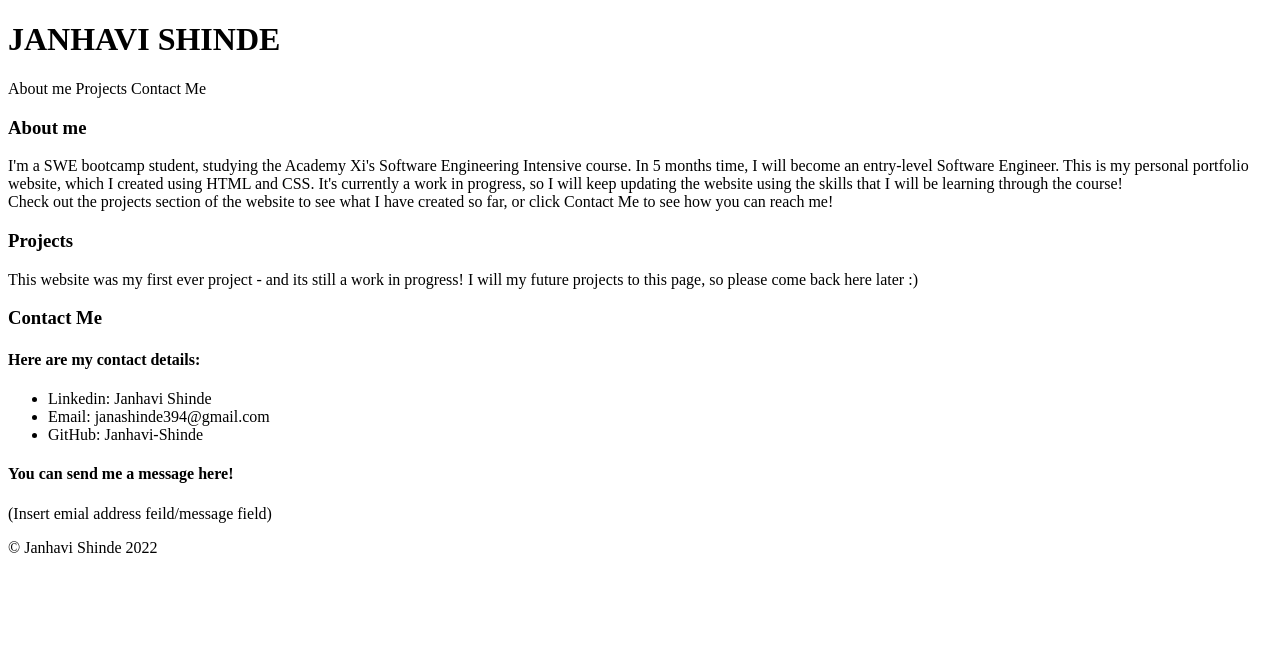
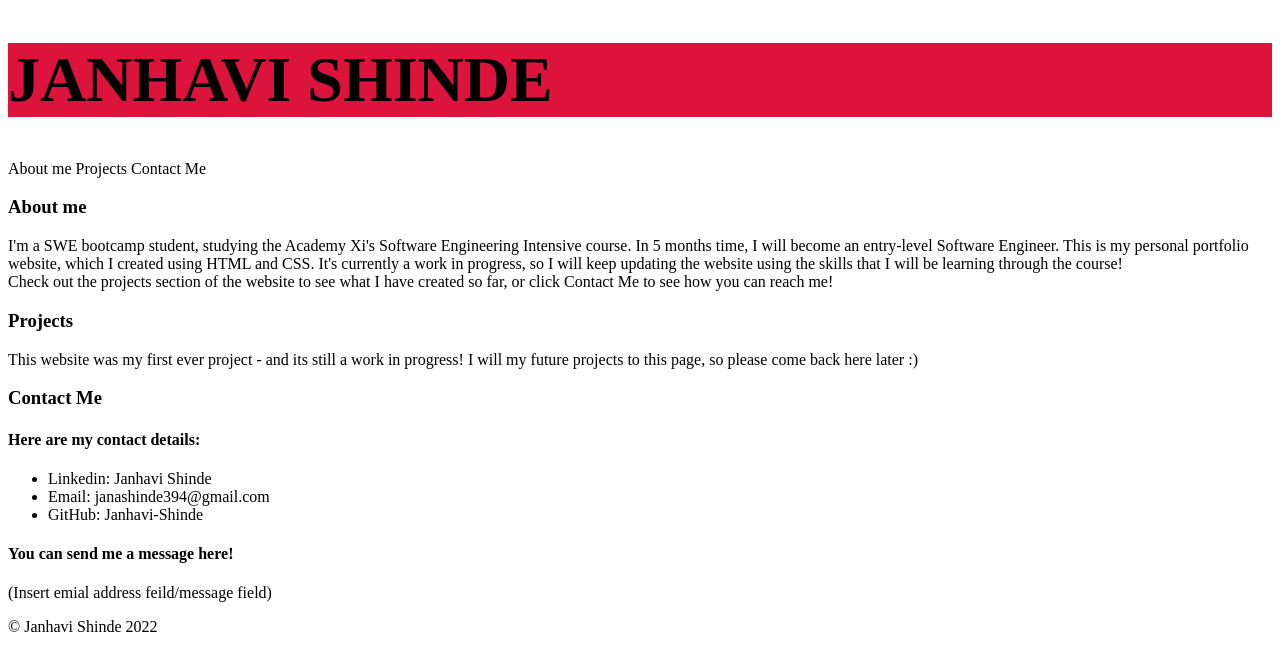
Before and after one commit to Janhavi-Shinde/Portfolio_Website, a plain HTML site: page index.html in a window 1280 px wide. Drawn offline with Linux system fonts and the light colour scheme.

Commit message:
linked css file successfully

```diff
--- a/index.css
+++ b/index.css
@@ -1,6 +1,7 @@
 #header {
    font-size: 32px;
-   color: crimson;
+   background-color: crimson;
    font-style: Arial;
 
+
 }
--- a/index.html
+++ b/index.html
@@ -1,7 +1,7 @@
 <!DOCTYPE html>
 <html lang="en">
 <head>
-    <link rel="index.css">
+    <link rel="stylesheet" type="text/css" href="index.css">
     <meta charset="UTF-8">
     <meta http-equiv="X-UA-Compatible" content="IE=edge">
     <meta name="viewport" content="width=device-width, initial-scale=1.0">
@@ -10,7 +10,7 @@
 <body>
     <div>
         <header id="header">
-            <h1>JANHAVI SHINDE</h1>
+            <h1 id="title"> JANHAVI SHINDE</h1>
         </header>
 
         <div id="navigation">
```
